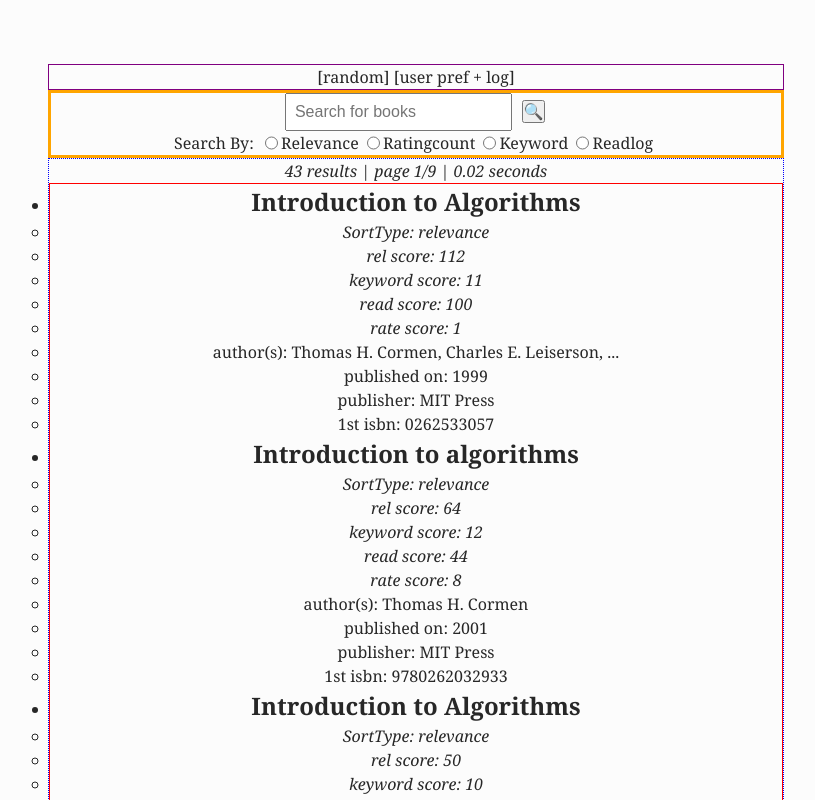
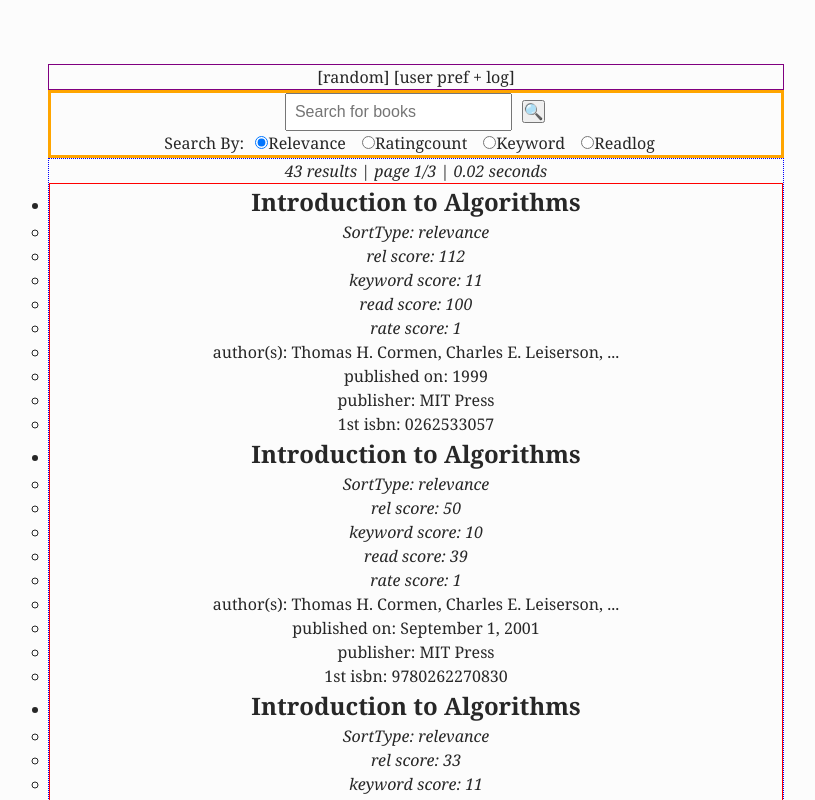
Before and after one commit to protofarer/bookhunter, a React (Vite) app: page / in a window 1280 px wide. Shown: the top 800 px of the page, without its empty margins (224-1039 px from the left). Built offline with nearby package versions, Linux system fonts and the light colour scheme.

Commit message:
Feat: radio buttons for sort type

```diff
--- a/src/App.tsx
+++ b/src/App.tsx
@@ -6,7 +6,7 @@ import { SortedResults, SearchResults, Doc, SortType} from './types';
 import Results from './components/Results';
 import { fetchJsonFile, sortDocsBySortType } from './util';
 import SearchBar from './components/SearchBar';
-import { useQuery } from '@tanstack/react-query';
+import { useQuery, useQueryClient } from '@tanstack/react-query';
 
 const App = () => {
   const [searchText, setSearchText] = useState('');
@@ -14,6 +14,7 @@ const App = () => {
   const [pageCount, setPageCount] = useState<number>(0);
   const [ttr, setTtr] = useState<number>(0);
   const [sortType, setSortType] = useState<SortType>('relevance');
+  const queryClient = useQueryClient();
 
   const fetchData = async (limit?: number) => {
     return await fetchJsonFile(
@@ -48,11 +49,20 @@ const App = () => {
   );
 
   const fetchData2 = async () => {
+    console.log(`fetchdata2 invoked`, )
+
     const ttrStart = performance.now();
-    const data = await fetchData(Constants.RESULTS_MAX_PAGES * Constants.RESULTS_PER_PAGE)
+    // const data = await fetchData(Constants.RESULTS_MAX_PAGES * Constants.RESULTS_PER_PAGE)
+
+    const response = await fetch(`https://openlibrary.org/search.json?q=${searchText}&limit=${Constants.RESULTS_MAX_PAGES * Constants.RESULTS_PER_PAGE}`);
+    if (!response.ok) throw new Error('Network response not ok');
     setTtr(performance.now() - ttrStart);
-    const docsAndSortInfo = sortDocsBySortType(
-      "Introduction to Algorithms",
+
+    const data = await response.json();
+    console.log(`data`, data)
+
+    const scoredSortedDocs = sortDocsBySortType(
+      searchText,
       data.docs,
       sortType
     );
@@ -62,14 +72,30 @@ const App = () => {
         Constants.RESULTS_MAX_PAGES
       )
     );
-    return { ...data, ...docsAndSortInfo } as SortedResults;
+    const sortedResults = { ...data, docs: scoredSortedDocs } as SortedResults;
+    return sortedResults;
   }
 
-  const { data: results2 } = useQuery(
-    ['results'],
+  const {
+    data: results2,
+    isLoading: isLoading2,
+    isFetching,
+    isError: isError2,
+    refetch,
+  } = useQuery(
+    ['results2'],
     fetchData2,
-    { enabled: false }
+    {
+      enabled: false,
+      refetchOnWindowFocus: false,
+    }
   );
+
+  // TODO separate score/sort from query
+  // const sortedResults = (() => {
+
+  // })();
+
 
   const handleSearchInputChange = (e: React.ChangeEvent<HTMLInputElement>) => {
     setSearchText(e.target.value);
@@ -78,11 +104,13 @@ const App = () => {
   const handleSearchSubmit = async (e: React.FormEvent<HTMLFormElement>) => {
     e.preventDefault();
     if (!searchText) return;
-    fetchData2();
+
+    console.log(`search clicked`, )
+
+    refetch();
   };
 
-  if (isLoading) return <Spinner />;
-  if (isError) return <div>error</div>;
+  if (isError2 || isError2) return <div>error</div>;
 
   return (
     <div className="App">
@@ -92,12 +120,17 @@ const App = () => {
         onChange={handleSearchInputChange}
         searchText={searchText}
         setSortType={setSortType}
+        sortType={sortType}
       />
-      <Results
-        pageCount={pageCount}
-        results={results2 ?? results}
-        ttr={ttr}
-      />
+      {isFetching && isLoading2 ? (
+        <Spinner />
+      ) : (
+        <Results
+          pageCount={pageCount}
+          results={results2 || results}
+          ttr={ttr}
+        />
+      )}
     </div>
   );
 };
--- a/src/components/Results.tsx
+++ b/src/components/Results.tsx
@@ -111,7 +111,7 @@ function ResultsItem({ doc }: { doc: any; }) {
         <li>
           author(s): {doc.author_name?.slice(0,2).join(", ")}{doc.author_name?.length > 2 && ", ..."}
         </li>
-        <li>published on: {doc.publish_date[0]}</li>
+        <li>published on: {doc.publish_date?.[0]}</li>
         <li>publisher: {doc.publisher?.[0]}</li>
         <li>1st isbn: {doc.isbn?.[0]}</li>
       </ul>
--- a/src/components/SearchBar.tsx
+++ b/src/components/SearchBar.tsx
@@ -1,17 +1,22 @@
 import { SortType } from "../types";
 
 export default function SearchBar({
-  onSubmit, onChange, searchText, setSortType
+  onSubmit, onChange, searchText, setSortType, sortType,
 } : {
   onSubmit: (e: React.FormEvent<HTMLFormElement>) => void;
   onChange: (e: React.ChangeEvent<HTMLInputElement>) => void;
   searchText: string;
   setSortType: (sortType: SortType) => void;
+  sortType: SortType;
 }) {
-
   const onRadioChange = (e: React.ChangeEvent<HTMLInputElement>) => {
     setSortType(e.target.value as SortType);
   };
+
+  const RadioRelevance = RadioSortSelectorFactory("relevance", onRadioChange);
+  const RadioRating = RadioSortSelectorFactory("ratingcount", onRadioChange);
+  const RadioKeyword = RadioSortSelectorFactory("keyword", onRadioChange);
+  const RadioReading = RadioSortSelectorFactory("readlog", onRadioChange);
 
   return (
     <form
@@ -32,26 +37,49 @@ export default function SearchBar({
       </div>
       <div className="searchForm-bottombar">
         <span>Search By: </span>
-
-        <input type="radio" id="relevance" name="sortType" value="relevance"
-          onChange={onRadioChange} />
-        <label htmlFor="relevance">Relevance</label>
-
-        <input type="radio" id="ratingcount" name="sortType" value="ratingcount"
-          onChange={onRadioChange} />
-        <label htmlFor="ratingcount">Ratingcount</label>
-
-        <input type="radio" id="keyword" name="sortType" value="keyword"
-          onChange={onRadioChange} />
-        <label htmlFor="keyword">Keyword</label>
-
-        <input type="radio" id="readlog" name="sortType" value="readlog"
-          onChange={onRadioChange} />
-        <label htmlFor="readlog">Readlog</label>
+        <RadioRelevance currentSortType={sortType} />
+        <RadioRating currentSortType={sortType} />
+        <RadioKeyword currentSortType={sortType} />
+        <RadioReading currentSortType={sortType} />
 
       </div>
     </form>
   )
+}
+
+function RadioSortSelectorFactory(
+  sortType: SortType,
+  onChange: (e: React.ChangeEvent<HTMLInputElement>) => void,
+) {
+  return function SortSelector({ currentSortType }: { currentSortType: SortType }) {
+    return (
+      <span>
+        <input
+          checked={currentSortType === sortType}
+          type="radio" id={sortType}
+          name="sortType"
+          value={sortType}
+          onChange={onChange}
+        />
+        <label htmlFor={sortType}>{sortType.charAt(0).toUpperCase() + sortType.slice(1)}</label>
+      </span>
+    )
+  }
+}
 
 
-}
+        // <input type="radio" id="relevance" name="sortType" value="relevance"
+        //   onChange={onRadioChange} />
+        // <label htmlFor="relevance">Relevance</label>
+
+        // <input type="radio" id="ratingcount" name="sortType" value="ratingcount"
+        //   onChange={onRadioChange} />
+        // <label htmlFor="ratingcount">Ratingcount</label>
+
+        // <input type="radio" id="keyword" name="sortType" value="keyword"
+        //   onChange={onRadioChange} />
+        // <label htmlFor="keyword">Keyword</label>
+
+        // <input type="radio" id="readlog" name="sortType" value="readlog"
+        //   onChange={onRadioChange} />
+        // <label htmlFor="readlog">Readlog</label>
--- a/src/constants.tsx
+++ b/src/constants.tsx
@@ -5,7 +5,7 @@ interface IConstants{
 
 const o:IConstants = {
   RESULTS_PER_PAGE: 5,
-  RESULTS_MAX_PAGES: 10,
+  RESULTS_MAX_PAGES: 3,
 }
 
 export default o;
--- a/src/types.ts
+++ b/src/types.ts
@@ -14,7 +14,7 @@ export type Doc = {
   title_sort: string;
   edition_count: number;
   edition_key: string[];
-  publish_date: string[];
+  publish_date?: string[];
   publish_year: number[];
   first_publish_year: number;
   number_of_pages_median: number;
```
